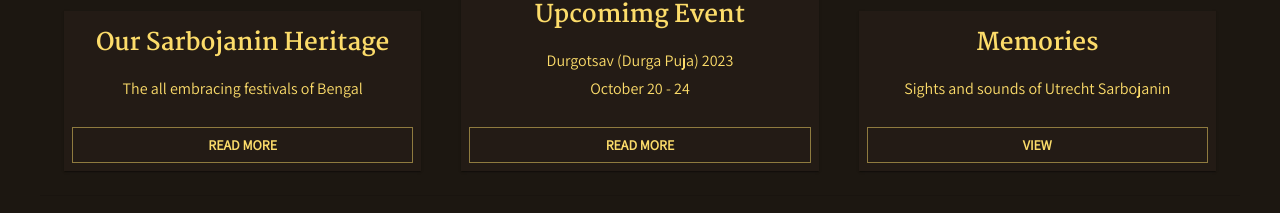
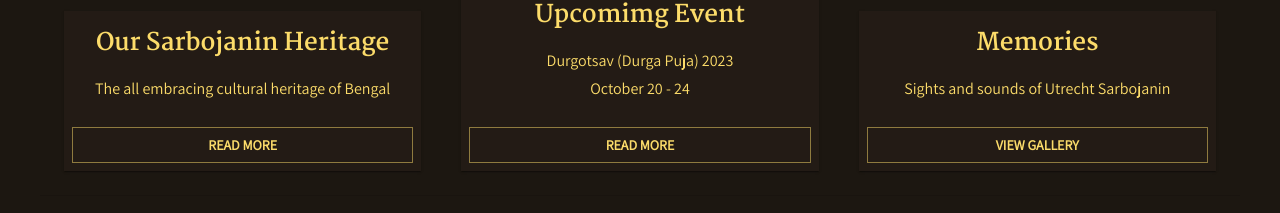
Before and after one commit to Utrecht-Sarbojanin/usuc-website, a React (Create React App) app: page /home in a window 1280 px wide. Shown: the part 709-922 px from the top of the page. Built offline with nearby package versions, Linux system fonts and the light colour scheme.

Commit message:
updated home page

```diff
--- a/src/components/pages/Home.tsx
+++ b/src/components/pages/Home.tsx
@@ -4,7 +4,6 @@ import {
   Card,
   CardActions,
   CardContent,
-  CardHeader,
   CardMedia,
   Container,
   Grid,
@@ -26,7 +25,7 @@ const tiers = [
   {
     title: 'Our Sarbojanin Heritage',
     price: '0',
-    description: ['The all embracing festivals of Bengal'],
+    description: ['The all embracing cultural heritage of Bengal'],
     buttonText: 'Read More',
     buttonVariant: 'outlined'
   },
@@ -42,7 +41,7 @@ const tiers = [
     title: 'Memories',
     price: '30',
     description: ['Sights and sounds of Utrecht Sarbojanin'],
-    buttonText: 'View',
+    buttonText: 'View Gallery',
     buttonVariant: 'outlined'
   }
 ];
```
